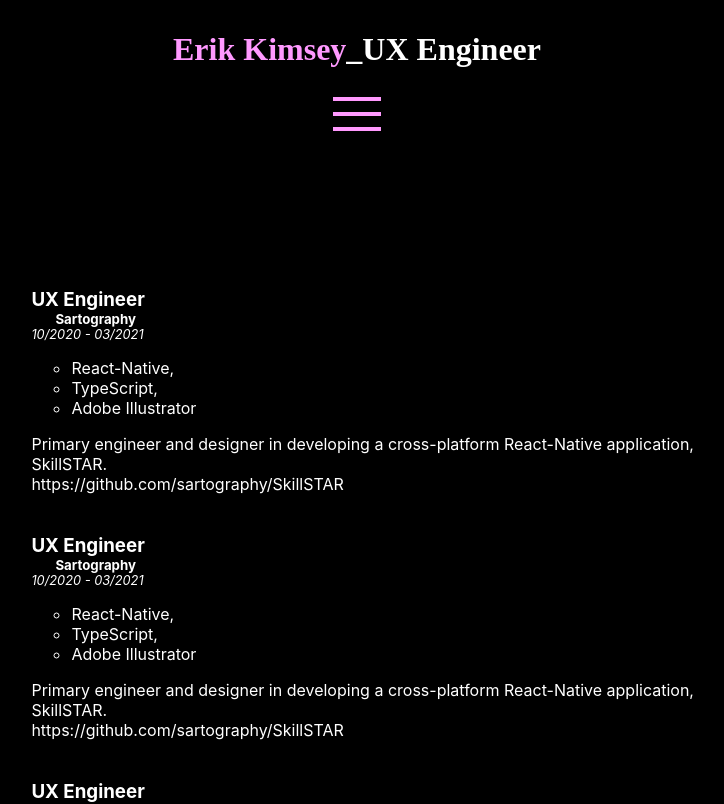
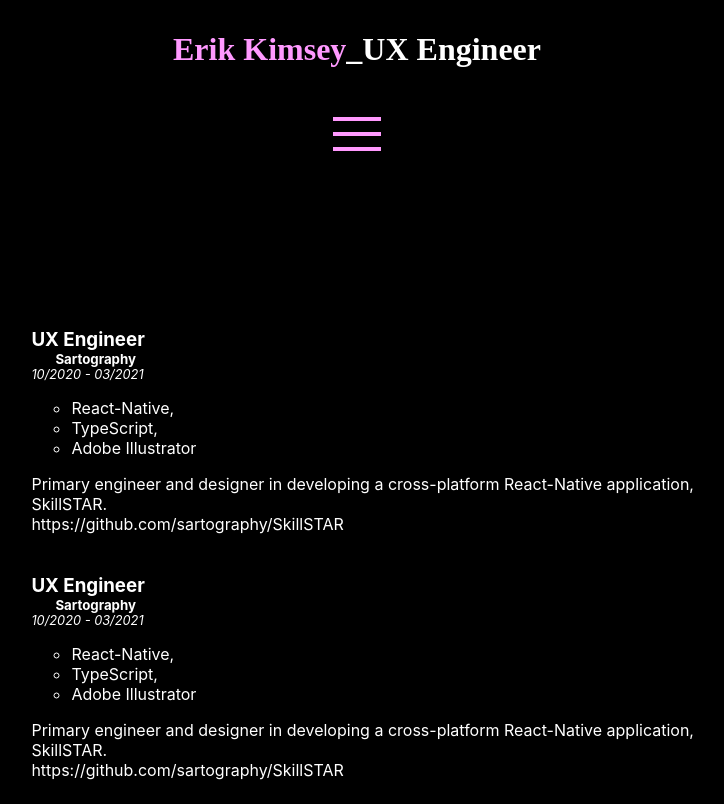
Before and after one commit to ErikKimsey/erik-kimsey-portfolio-v2, a React (Create React App) app: page /portfolio in a window 1280 px wide. Shown: the top 804 px of the page, without its empty margins (283-1007 px from the left). Built offline with nearby package versions, Linux system fonts and the light colour scheme.

Commit message:
Corrected hoizon menu icon margin issue

```diff
--- a/src/HorizontalMenu/HorizontalMenu.tsx
+++ b/src/HorizontalMenu/HorizontalMenu.tsx
@@ -40,13 +40,9 @@
     return (
         <>
             <StyledContainer>
-                <Hamburger toggled={isOpen} toggle={() => handleActiveMenu()} size={50} color="#FF99FE" margin={20} />
-                {/* <FontAwesomeIcon
-                    icon={faBars}
-                    size="1x"
-                    style={{ color: '#FF99FE', width: '50px', height: '50px', margin: '20px' }}
-                    onClick={() => handleActiveMenu()}
-                /> */}
+                <div style={{ margin: 20 }}>
+                    <Hamburger toggled={isOpen} toggle={() => handleActiveMenu()} size={50} color="#FF99FE" />
+                </div>
                 {isActive &&
                     DOT_DATA.map((e) => {
                         return <HorizontalDot dotContent={e} dotActive={isActive} />;
```
